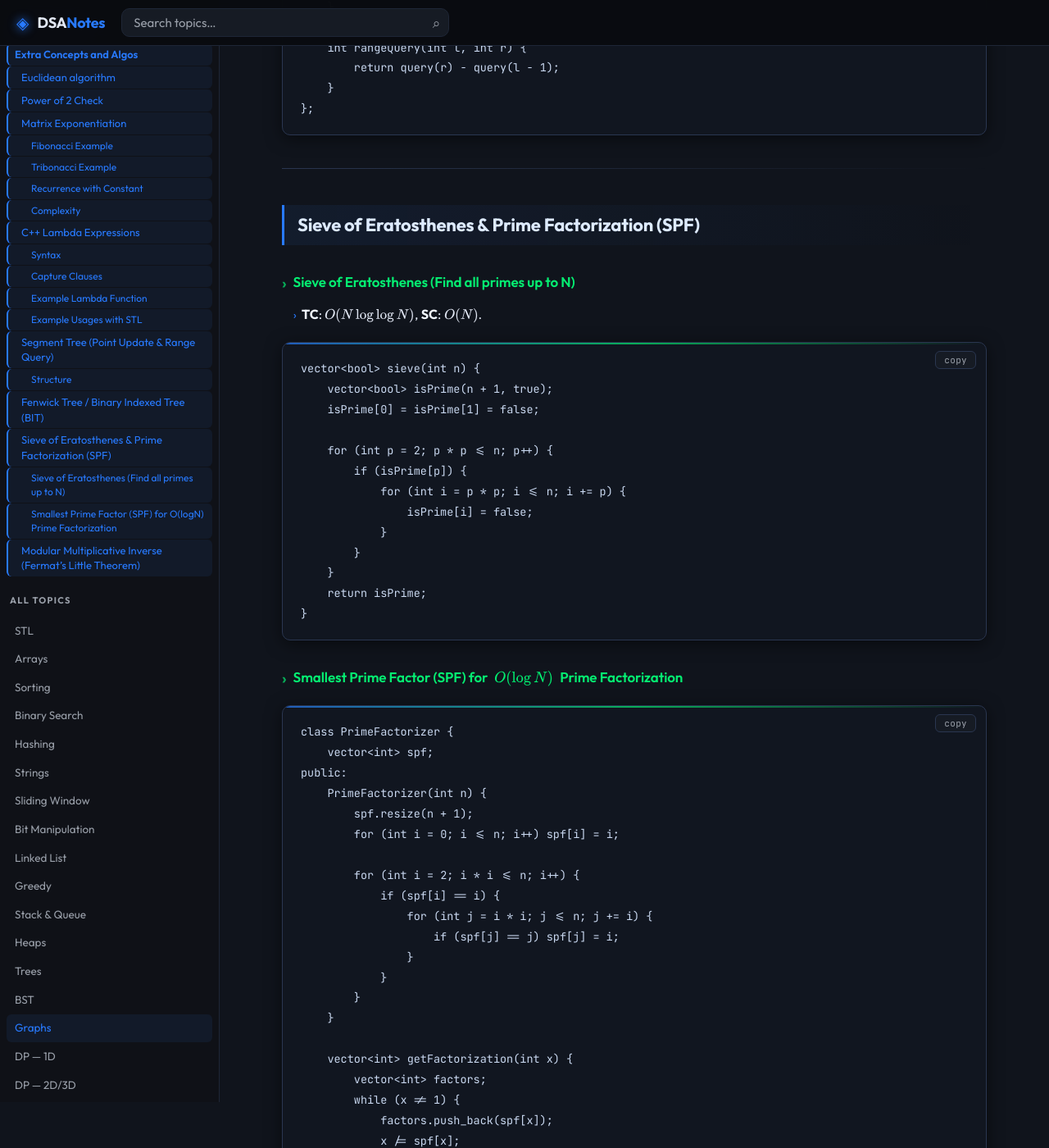
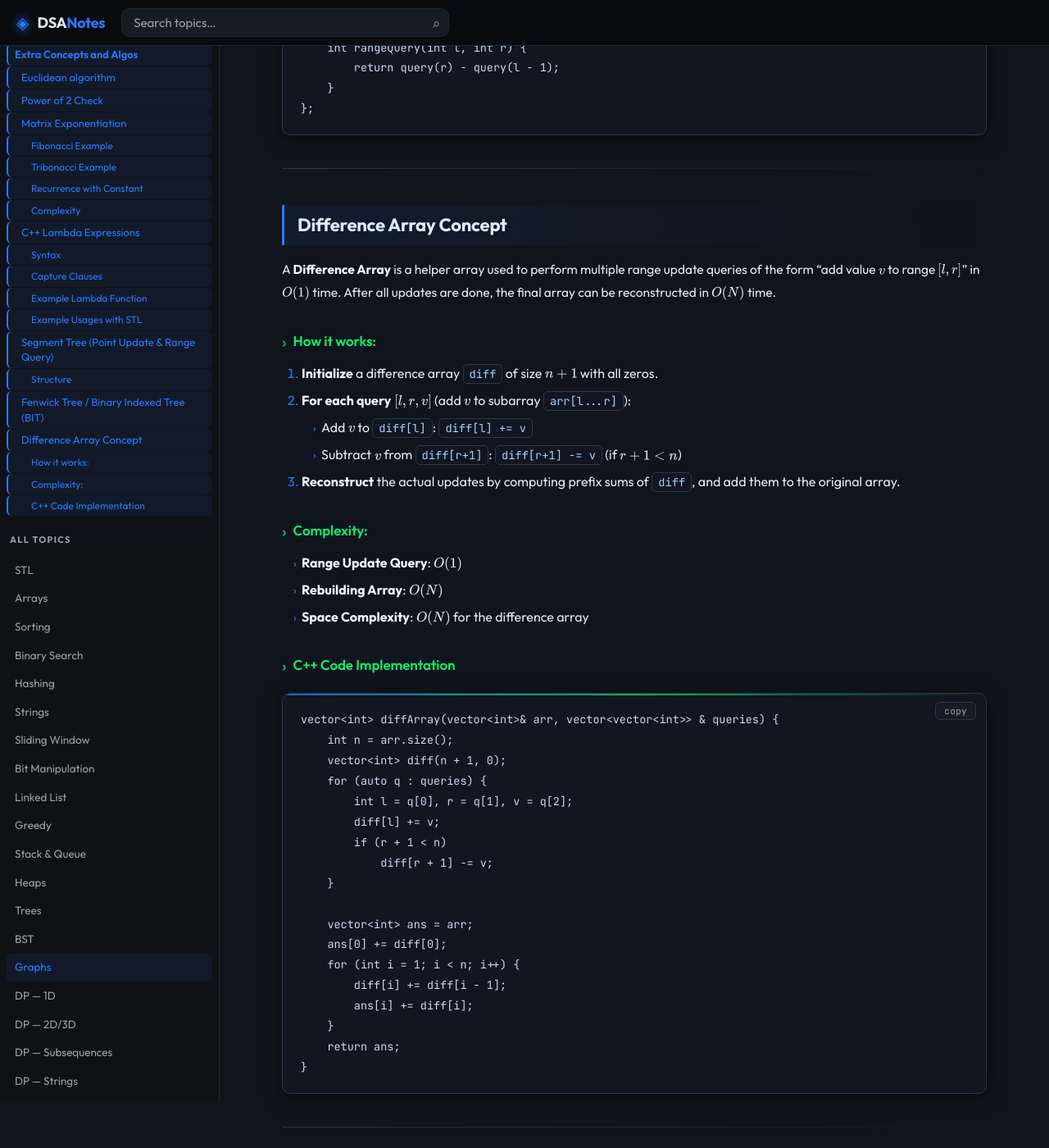
Before and after one commit to sksmagr23/DSA-notes, a Jekyll site: the page built from Algorithms/algo.md, in a window 1280 px wide and 1400 px high, scrolled down 11183 px. Shown: the whole window at 82% size. Built offline with Jekyll 4.4.1, drawn with Linux system fonts in a browser that asks for light colours; nearby versions of some CDN libraries; our own code applies the rules of GitHub Pages for plain Markdown files; a style sheet for code colours, icons or effects is not loaded; some of the changed text lies outside the part shown.

Commit message:
differnce array concept

````diff
--- a/Algorithms/algo.md
+++ b/Algorithms/algo.md
@@ -431,80 +431,43 @@ public:
 
 ---
 
-## Sieve of Eratosthenes & Prime Factorization (SPF)
+## Difference Array Concept
 
-### Sieve of Eratosthenes (Find all primes up to N)
-- **TC**: $O(N \log \log N)$, **SC**: $O(N)$.
+A **Difference Array** is a helper array used to perform multiple range update queries of the form "add value $v$ to range $[l, r]$" in $O(1)$ time. After all updates are done, the final array can be reconstructed in $O(N)$ time.
+
+### How it works:
+1. **Initialize** a difference array `diff` of size $n+1$ with all zeros.
+2. **For each query** $[l, r, v]$ (add $v$ to subarray `arr[l...r]`):
+   - Add $v$ to `diff[l]`: `diff[l] += v`
+   - Subtract $v$ from `diff[r+1]`: `diff[r+1] -= v` (if $r+1 < n$)
+3. **Reconstruct** the actual updates by computing prefix sums of `diff`, and add them to the original array.
+
+### Complexity:
+- **Range Update Query**: $O(1)$
+- **Rebuilding Array**: $O(N)$
+- **Space Complexity**: $O(N)$ for the difference array
+
+### C++ Code Implementation
 
 ```cpp
-vector<bool> sieve(int n) {
-    vector<bool> isPrime(n + 1, true);
-    isPrime[0] = isPrime[1] = false;
+vector<int> diffArray(vector<int>& arr, vector<vector<int>> & queries) {
+    int n = arr.size();
+    vector<int> diff(n + 1, 0);
+    for (auto q : queries) {
+        int l = q[0], r = q[1], v = q[2];
+        diff[l] += v;
+        if (r + 1 < n)
+            diff[r + 1] -= v;
+    }
 
-    for (int p = 2; p * p <= n; p++) {
-        if (isPrime[p]) {
-            for (int i = p * p; i <= n; i += p) {
-                isPrime[i] = false;
-            }
-        }
+    vector<int> ans = arr;
+    ans[0] += diff[0];
+    for (int i = 1; i < n; i++) {
+        diff[i] += diff[i - 1];
+        ans[i] += diff[i];
     }
-    return isPrime;
+    return ans;
 }
 ```
 
-### Smallest Prime Factor (SPF) for $O(\log N)$ Prime Factorization
-
-```cpp
-class PrimeFactorizer {
-    vector<int> spf;
-public:
-    PrimeFactorizer(int n) {
-        spf.resize(n + 1);
-        for (int i = 0; i <= n; i++) spf[i] = i;
-
-        for (int i = 2; i * i <= n; i++) {
-            if (spf[i] == i) {
-                for (int j = i * i; j <= n; j += i) {
-                    if (spf[j] == j) spf[j] = i;
-                }
-            }
-        }
-    }
-
-    vector<int> getFactorization(int x) {
-        vector<int> factors;
-        while (x != 1) {
-            factors.push_back(spf[x]);
-            x /= spf[x];
-        }
-        return factors;
-    }
-};
-```
-
 ---
-
-## Modular Multiplicative Inverse (Fermat's Little Theorem)
-
-If $P$ is prime and $\gcd(a, P) = 1$, then by Fermat's Little Theorem:
-
-$$a^{P-1} \equiv 1 \pmod P \implies a^{P-2} \equiv a^{-1} \pmod P$$
-
-Thus, the modular inverse of $a \pmod P$ is $a^{P-2} \pmod P$.
-
-```cpp
-long long power(long long base, long long exp, long long mod) {
-    long long res = 1;
-    base %= mod;
-    while (exp > 0) {
-        if (exp % 2 == 1) res = (res * base) % mod;
-        base = (base * base) % mod;
-        exp /= 2;
-    }
-    return res;
-}
-
-long long modInverse(long long n, long long p) {
-    return power(n, p - 2, p);
-}
-```
````
